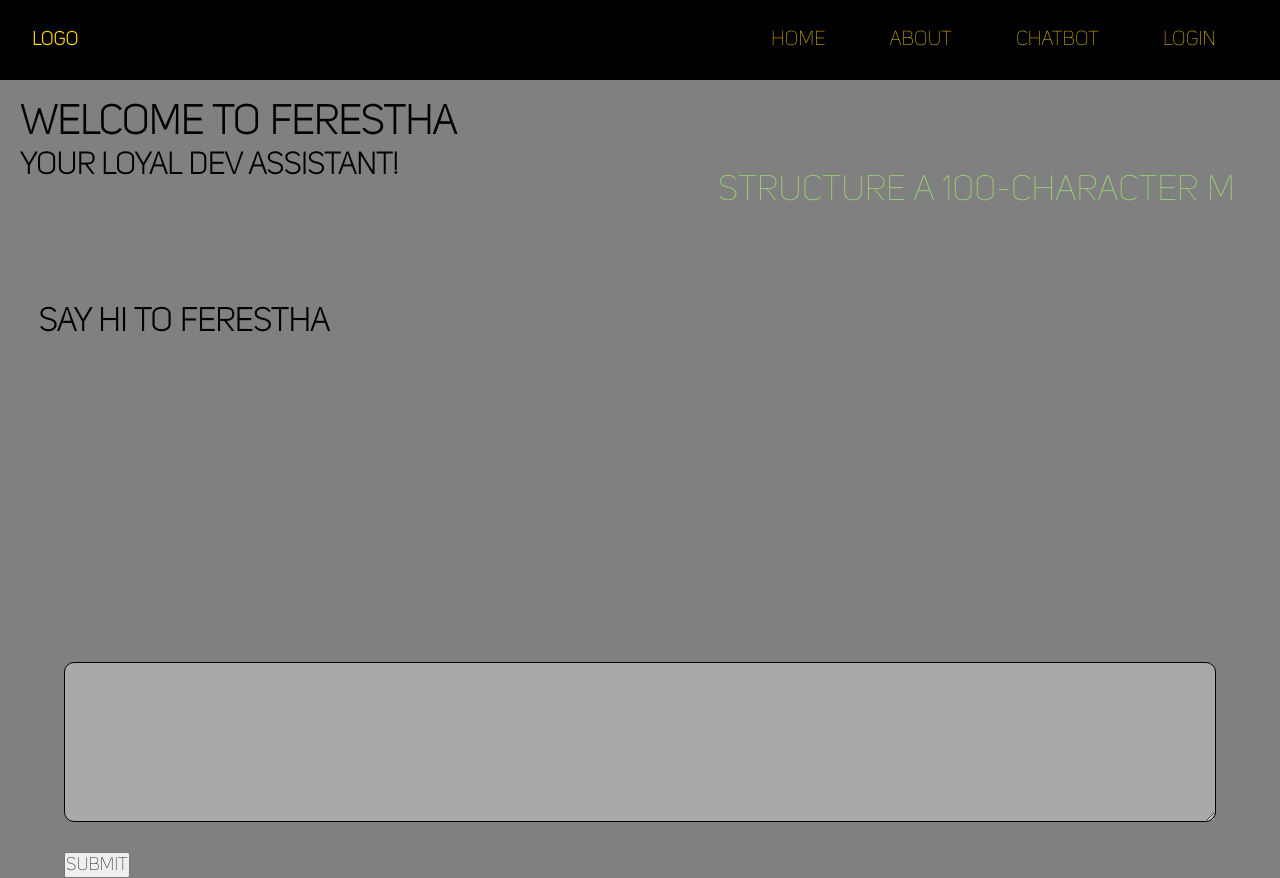
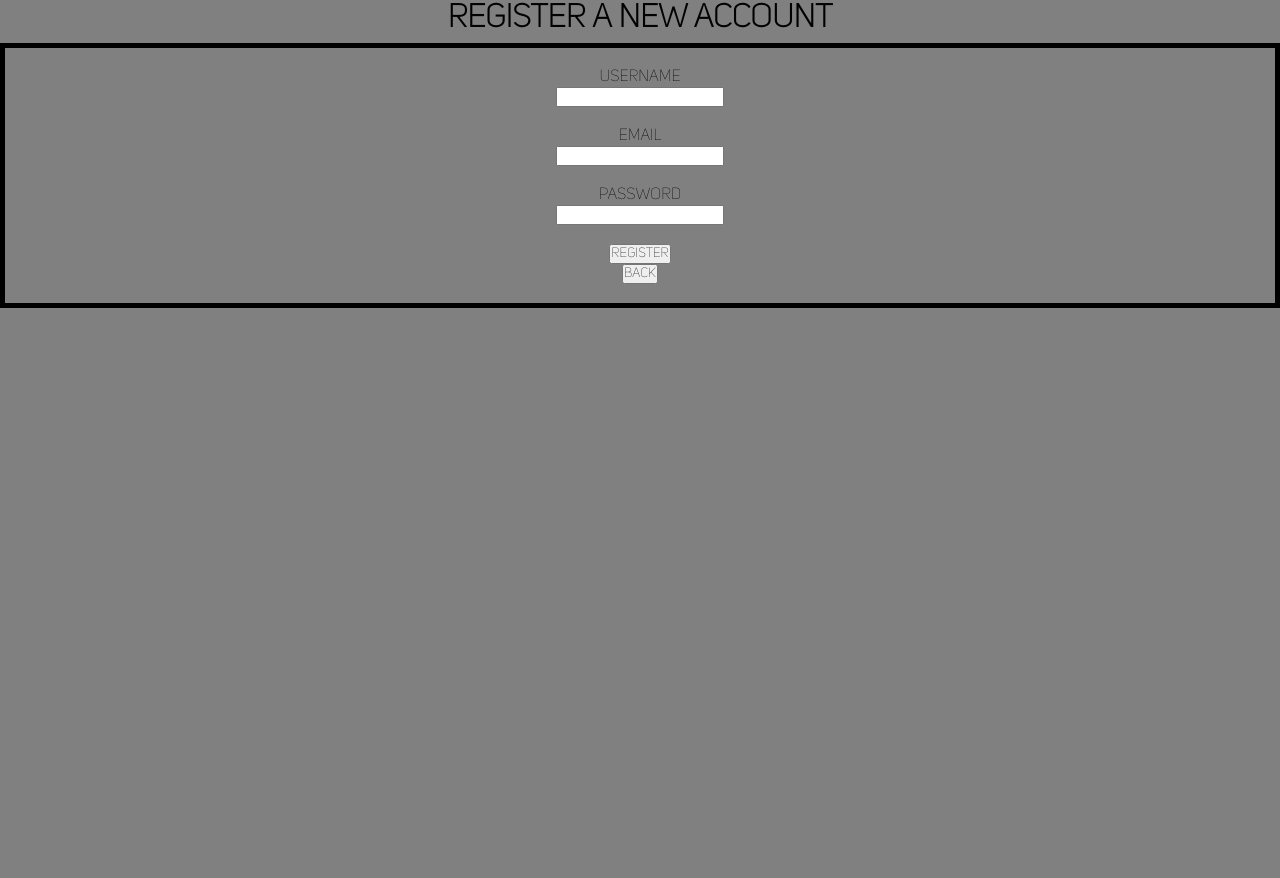
Before and after one commit to prodhanm/Gen_AI_Hackathon_Project, a React (Create React App) app in the folder frontend/: page / in a window 1280 px wide. After the commit the page ends 800 px from the top, so only its background shows below. Built offline with nearby package versions, Linux system fonts and the light colour scheme.

Commit message:
Minor connection improvements to login and register for end points

```diff
--- a/frontend/src/App.js
+++ b/frontend/src/App.js
@@ -7,7 +7,7 @@ import Register from "./components/Register";
 function App() {
   return (
     <div className="pAp">
-      <Landing />
+      <Register/>
     </div>
   );
 }
--- a/frontend/src/components/Login.js
+++ b/frontend/src/components/Login.js
@@ -13,9 +13,9 @@ const Login = () => {
 			username: username,
 			password: password,
 		};
-/*
+
 		try {
-			const response = await fetch("http://localhost:8080/authenticate", {
+			const response = await fetch("http://localhost:8080/login", {
 				method: "POST",
 				headers: {
 					"Content-Type": "application/json",
@@ -28,7 +28,7 @@ const Login = () => {
 				const { jwt } = data;
 				localStorage.setItem("jwtToken", jwt);
 				localStorage.setItem("username", username);
-				navigate("/main");
+				console.log("This would work in theory.")
 			} else {
 				setSuccessMessage("");
 				setErrorMessage("Login failed. Please check your information.");
@@ -36,9 +36,9 @@ const Login = () => {
 		} catch (error) {
 			console.log(error);
 			setSuccessMessage("");
-			setErrorMessage("An error occurred. Please try again later.");
+			setErrorMessage("A login error occurred. Please try again.");
 		}
-        */
+
 	};
 
 
@@ -51,7 +51,7 @@ const Login = () => {
 					<div className="loginBox">
 						<label htmlFor="username">Username</label>
 						<br />
-						<input
+						<input className="addedInfo"
 							type="text"
 							id="Username"
 							onChange={(e) => setUsername(e.target.value)}
@@ -61,7 +61,7 @@ const Login = () => {
 					<div className="loginBox">
 						<label htmlFor="password">Password</label>
 						<br />
-						<input
+						<input className="addedInfo"
 							type="password"
 							id="Password"
 							onChange={(e) => setPassword(e.target.value)}
@@ -79,9 +79,9 @@ const Login = () => {
                     <br/>
 
 					{successMessage && (
-						<p style={{ color: "green" }}>{successMessage}</p>
+						<p className="center" style={{ color: "green" }}>{successMessage}</p>
 					)}
-					{errorMessage && <p style={{ color: "red" }}>{errorMessage}</p>}
+					{errorMessage && <p className="center">{errorMessage}</p>}
 				</div>
 			</div>
 		);
--- a/frontend/src/components/Register.js
+++ b/frontend/src/components/Register.js
@@ -10,13 +10,13 @@ const Register = () => {
 
 	const handleRegister = async () => {
 		const requestObject = {
+            username: username,
             email: email,
-			username: username,
 			password: password,
 		};
-/*
+
 		try {
-			const response = await fetch("http://localhost:8080/authenticate", {
+			const response = await fetch("http://localhost:8080/signup", {
 				method: "POST",
 				headers: {
 					"Content-Type": "application/json",
@@ -26,20 +26,20 @@ const Register = () => {
 
 			if (response.ok) {
 				const data = await response.json();
-				const { jwt } = data;
-				localStorage.setItem("jwtToken", jwt);
+				const { csrf_token } = data;
+				localStorage.setItem("csrf_token", csrf_token);
 				localStorage.setItem("username", username);
-				navigate("/main");
+				console.log("You would have been successful if this was linked.")
 			} else {
 				setSuccessMessage("");
-				setErrorMessage("Login failed. Please check your information.");
+				setErrorMessage("Registation failed. .");
 			}
 		} catch (error) {
 			console.log(error);
 			setSuccessMessage("");
-			setErrorMessage("An error occurred. Please try again later.");
+			setErrorMessage("An error occurred. Please try again.");
 		}
-        */
+
 	};
 
     return (
@@ -48,10 +48,20 @@ const Register = () => {
         <h1 className="center">Register a new Account</h1>
             <div className="login-text-container">
 
+              <div className="loginBox">
+                    <label htmlFor="username">Username</label>
+                    <br />
+                    <input className="addedInfo"
+                        type="text"
+                        id="Username"
+                        onChange={(e) => setUsername(e.target.value)}
+                    />
+                </div>
+
                 <div className="loginBox">
                     <label htmlFor="username">Email</label>
                     <br />
-                    <input
+                    <input className="addedInfo"
                         type="text"
                         id="Email"
                         onChange={(e) => setEmail(e.target.value)}
@@ -59,19 +69,9 @@ const Register = () => {
                 </div>
 
                 <div className="loginBox">
-                    <label htmlFor="username">Username</label>
-                    <br />
-                    <input
-                        type="text"
-                        id="Username"
-                        onChange={(e) => setUsername(e.target.value)}
-                    />
-                </div>
-
-                <div className="loginBox">
                     <label htmlFor="password">Password</label>
                     <br />
-                    <input
+                    <input className="addedInfo"
                         type="password"
                         id="Password"
                         onChange={(e) => setPassword(e.target.value)}
@@ -89,9 +89,9 @@ const Register = () => {
                 <br/>
 
                 {successMessage && (
-                    <p style={{ color: "green" }}>{successMessage}</p>
+                    <p className="center" style={{ color: "green" }}>{successMessage}</p>
                 )}
-                {errorMessage && <p style={{ color: "red" }}>{errorMessage}</p>}
+                {errorMessage && <p className="center">{errorMessage}</p>}
             </div>
         </div>
     );
--- a/frontend/src/style/Login.css
+++ b/frontend/src/style/Login.css
@@ -49,3 +49,7 @@
     font-size: 18px;
 
   }
+
+.addedInfo{
+  font-family: 'Times New Roman', Times, serif;
+}
```
